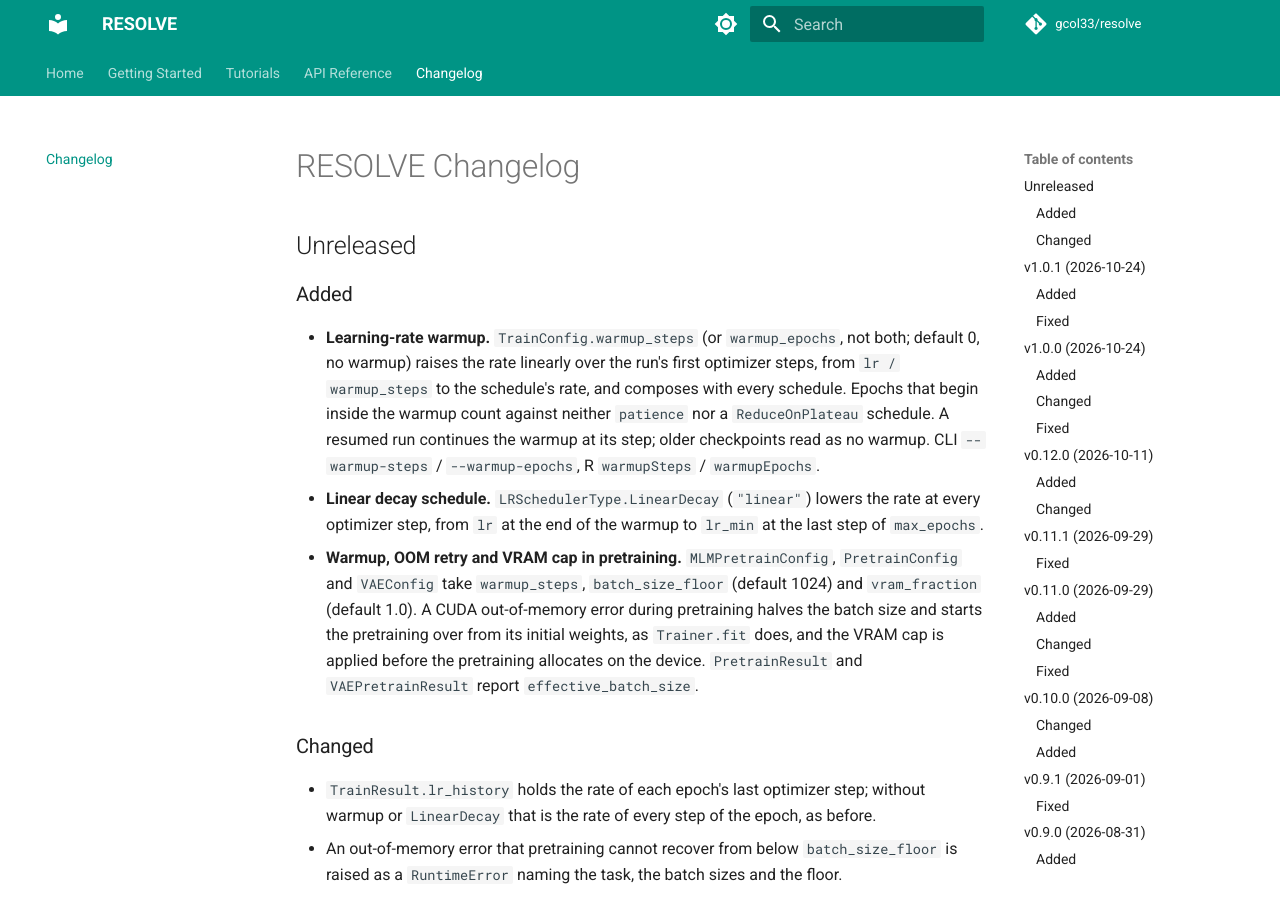
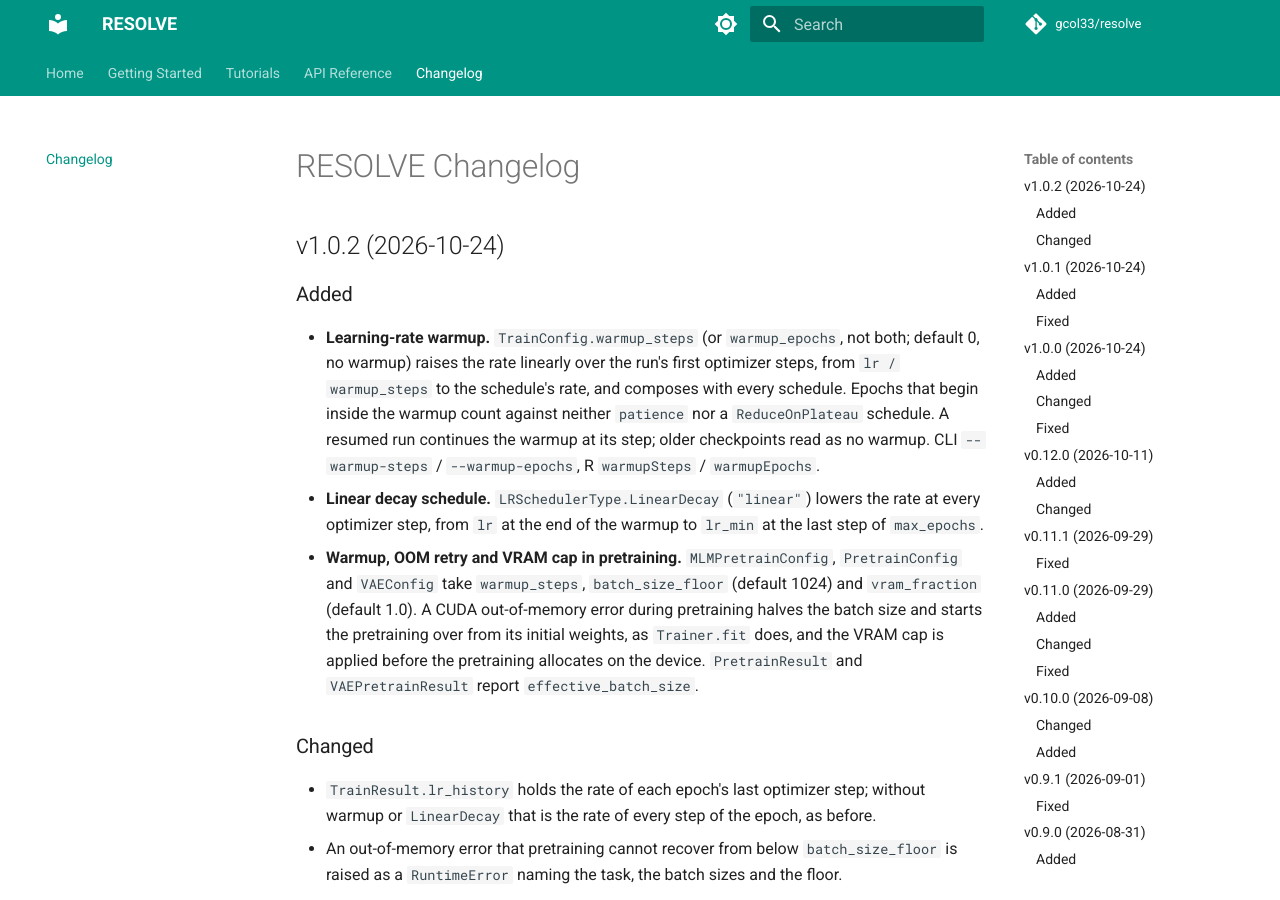
Before and after one commit to gcol33/resolve, an MkDocs documentation site: the page built from docs/changelog.md, in a window 1280 px wide and 900 px high. Built offline with MkDocs 1.6.1 and Material for MkDocs 9.7.7, drawn with Linux system fonts in a browser that asks for light colours; comment, search, counter and statistics services are not loaded.

Commit message:
release: v1.0.2
Co-Authored-By: Claude Opus 5.5 <noreply@anthropic.com>
Claude-Session: https://claude.ai/code/session_01LMxGd8xuebtzc4dTg7chEn

```diff
--- a/NEWS.md
+++ b/NEWS.md
@@ -1,6 +1,6 @@
 # RESOLVE Changelog
 
-## Unreleased
+## v1.0.2 (2026-10-24)
 
 ### Added
 
--- a/src/core/pyproject.toml
+++ b/src/core/pyproject.toml
@@ -6,7 +6,7 @@ build-backend = "scikit_build_core.build"
 
 [project]
 name = "resolve-core"
-version = "1.0.1"
+version = "1.0.2"
 description = "RESOLVE C++ engine: predict sample outcomes from compositional data via learned representations"
 readme = "python/README.md"
 license = {text = "MIT"}
```
Also changed, not shown: 4 other files.
